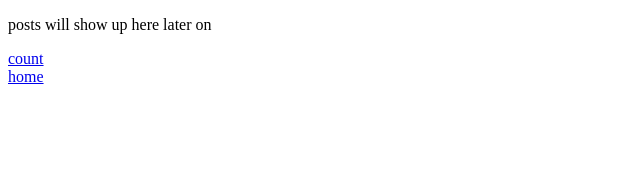
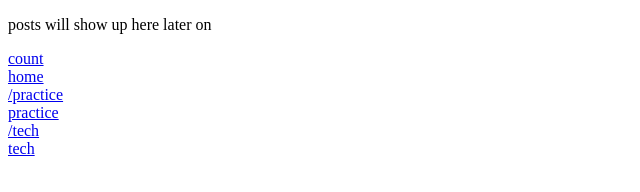
Before and after one commit to poteboy/poteboy_archive, a Gatsby site: page /practice/blog in a window 1280 px wide. Shown: the whole page, without its empty margins (0-640 px from the left). Built offline with nearby package versions, Linux system fonts and the light colour scheme; Gatsby itself is replaced by a stand-in of ours.

Commit message:
seo optimization

```diff
--- a/src/components/meta.tsx
+++ b/src/components/meta.tsx
@@ -14,11 +14,16 @@ const Meta = () => {
     }
     `).site.siteMetadata.title
 
+    const desc = `現役ソフトウェアエンジニアが気ままに運営する個人サイト。プログラミングやIT関連の技術ポエムを語ったり、絵も描いて載せたりします。`
+
     return(
         <>
             <Helmet>
                 <meta charSet="utf-8" />
                 <title>{title}</title>
+                <meta property="og:title" content={title} />
+                <meta property="og:description" content={desc} />
+                <meta name="google-site-verification" content="ThCy6ZbcWv-YFbvd_QEWvYQfBtArkhVqnutTomqPaUs" />
             </Helmet>
         </>
     )
--- a/src/pages/practice/blog.tsx
+++ b/src/pages/practice/blog.tsx
@@ -7,6 +7,10 @@ const BlogPage = () => {
             <p>posts will show up here later on</p>
             <Link to='/practice/count'>count</Link>
             <div><Link to='/'>home</Link></div>
+            <div><Link to='/practice'>/practice</Link></div>
+            <div><Link to='practice'>practice</Link></div>
+            <div><Link to='/tech'>/tech</Link></div>
+            <div><Link to='tech'>tech</Link></div>
         </div>
     )
 }
```
